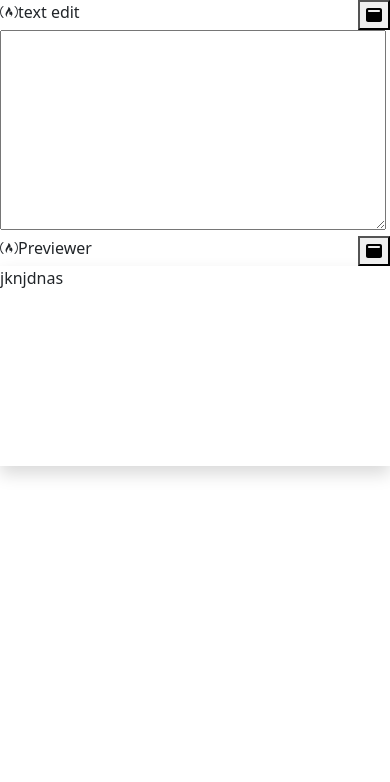
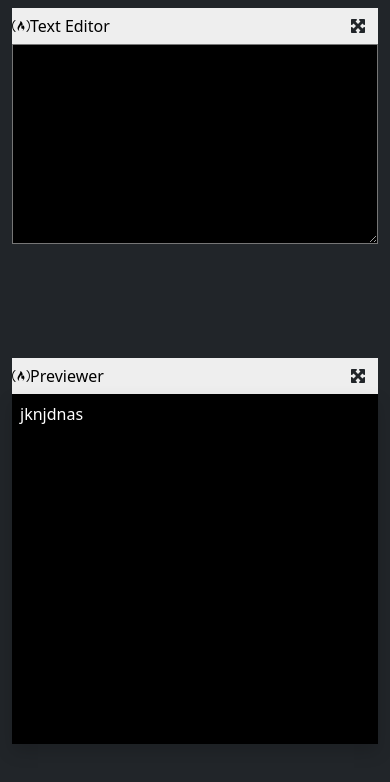
Before and after one commit to PabloPicas0/Markdown-Previewer, a React (Create React App) app: page / in a window 390 px wide. Shown: the top 782 px of the page. Built offline with nearby package versions, Linux system fonts and the light colour scheme.

Commit message:
responsive front

```diff
--- a/src/App.css
+++ b/src/App.css
@@ -2,15 +2,34 @@
   background-color: #282c34;
   min-height: 100vh;
   font-size: calc(10px + 2vmin);
-  color: white;
 }
 
 .text-area {
-  color: black;
-  width: 99%;
-  min-height: 200px;
+  background-color: black;
+  color: white;
+  width: 100%;
+  height: 95vh;
 }
 
 .text-preview {
-  min-height: 200px;
+  height: 95vh;
+  background-color: black;
+  color: white;
 }
+@media all and (max-width: 991px) {
+  .text-area {
+    height: 200px;
+  }
+  .text-preview {
+    height: 350px;
+  }
+}
+
+.bg-belt {
+  color: black;
+  background-color: #eee;
+}
+
+.btn-outline-dark {
+  border: none !important;
+}
--- a/src/App.js
+++ b/src/App.js
@@ -6,12 +6,12 @@ import Previewer from "./previewer";
 
 function App() {
   return (
-    <div className="container-fluid p-0">
-      <div className="row">
-        <div className="col-lg-6 col-12">
+    <div className="container-fluid bg-dark">
+      <div className="min-vh-100 row">
+        <div className="col-lg-5 mt-2">
           <Editor />
         </div>
-        <div className="col-lg-6 col-12">
+        <div className="col-lg-7 mt-2">
           <Previewer />
         </div>
       </div>
--- a/src/editor.js
+++ b/src/editor.js
@@ -2,19 +2,19 @@ import React from "react";
 import "./App.css";
 
 import { FontAwesomeIcon } from "@fortawesome/react-fontawesome";
-import { faWindowMaximize } from "@fortawesome/free-solid-svg-icons";
+import { faMaximize } from "@fortawesome/free-solid-svg-icons";
 import { faFreeCodeCamp } from "@fortawesome/free-brands-svg-icons";
 
 const editor = () => {
   return (
     <div>
-      <div className="d-flex justify-content-between">
+      <div className="d-flex justify-content-between align-items-center bg-belt">
         <div>
           <FontAwesomeIcon icon={faFreeCodeCamp} />
-          <span>text edit</span>
+          <span>Text Editor</span>
         </div>
-        <button type="button">
-          <FontAwesomeIcon icon={faWindowMaximize} />
+        <button type="button" className="btn btn-outline-dark">
+          <FontAwesomeIcon icon={faMaximize} />
         </button>
       </div>
       <textarea className="text-area" />
--- a/src/previewer.js
+++ b/src/previewer.js
@@ -2,22 +2,22 @@ import React from "react";
 import "./App.css";
 
 import { FontAwesomeIcon } from "@fortawesome/react-fontawesome";
-import { faWindowMaximize } from "@fortawesome/free-solid-svg-icons";
+import { faMaximize } from "@fortawesome/free-solid-svg-icons";
 import { faFreeCodeCamp } from "@fortawesome/free-brands-svg-icons";
 
 const previewer = () => {
   return (
     <div>
-      <div className="d-flex justify-content-between">
+      <div className="d-flex justify-content-between align-items-center bg-belt">
         <div>
           <FontAwesomeIcon icon={faFreeCodeCamp} />
           <span>Previewer</span>
         </div>
-        <button type="button">
-          <FontAwesomeIcon icon={faWindowMaximize} />
+        <button type="button" className="btn btn-outline-dark">
+          <FontAwesomeIcon icon={faMaximize} />
         </button>
       </div>
-      <div className="text-preview shadow bg-white">
+      <div className="text-preview shadow p-2">
         <p>jknjdnas</p>
       </div>
     </div>
```
